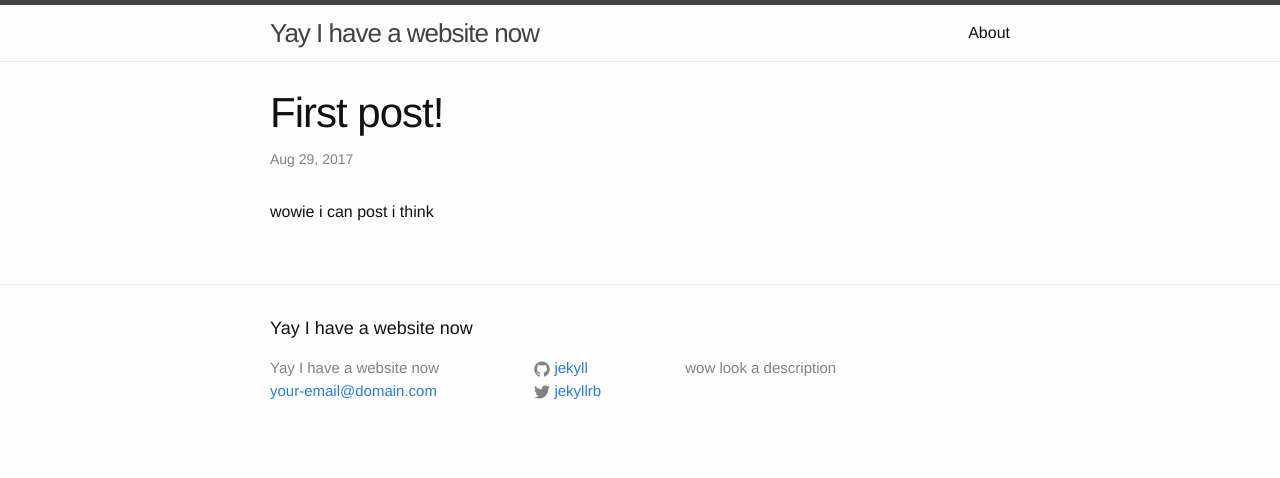
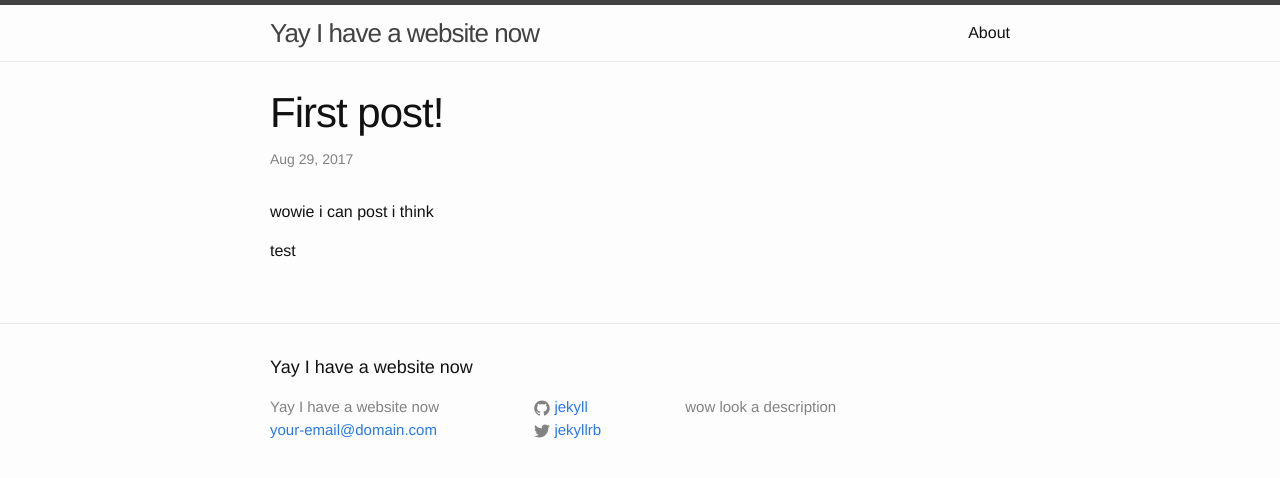
Before and after one commit to SpaceNerd95251/SpaceNerd95251.github.io, a Jekyll site: the page built from _posts/2017-08-29-myfirstpost.markdown, in a window 1280 px wide. Shown: the top 478 px of the page. Built offline with Jekyll 4.4.1, drawn with Linux system fonts in a browser that asks for light colours.

Commit message:
Update 2017-08-29-myfirstpost.markdown

```diff
--- a/_posts/2017-08-29-myfirstpost.markdown
+++ b/_posts/2017-08-29-myfirstpost.markdown
@@ -6,3 +6,6 @@ categories: my firstpost
 ---
 
 wowie i can post i think
+<body>
+  <p>test</p>
+  </body>
```
